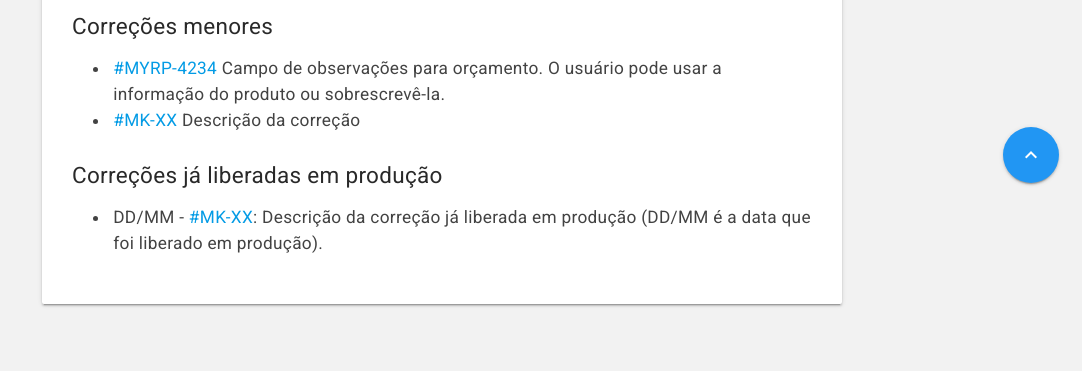
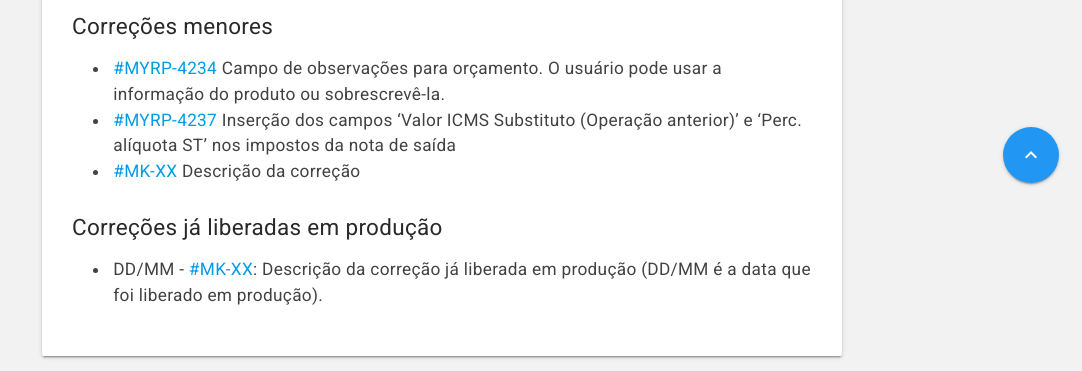
Before and after one commit to myrp-maicon/changelog-myrp, a Jekyll site: the page built from docs/myrp/19.05.02.md, in a window 1280 px wide, cut to the strip 694-1065 px from the top of the page. Shown: the whole strip, without its empty margins (198-1280 px from the left). Built offline with Jekyll 4.4.1, drawn with Linux system fonts in a browser that asks for light colours; nearby versions of some CDN libraries; our own code applies the rules of GitHub Pages for plain Markdown files; the repository's description, which GitHub fills in, is left out; before the commit the page ends 1013 px from its top, so only the background shows below that.

Commit message:
Update 19.05.02.md
MYRP-4237: Inserção dos campos 'Valor ICMS Substituto (Operação anterior)' e 'Perc. alíquota ST' nos impostos da nota de saída

```diff
--- a/docs/myrp/19.05.02.md
+++ b/docs/myrp/19.05.02.md
@@ -8,6 +8,7 @@
 
 ## Correções menores
 * [#MYRP-4234](https://devmyrp.atlassian.net/browse/MYRP-4234) Campo de observações para orçamento. O usuário pode usar a informação do produto ou sobrescrevê-la.
+* [#MYRP-4237](https://devmyrp.atlassian.net/browse/MYRP-4237) Inserção dos campos 'Valor ICMS Substituto (Operação anterior)' e 'Perc. alíquota ST' nos impostos da nota de saída
 * [#MK-XX](https://devmyrp.atlassian.net/browse/MK-XX) Descrição da correção
 
 
```
